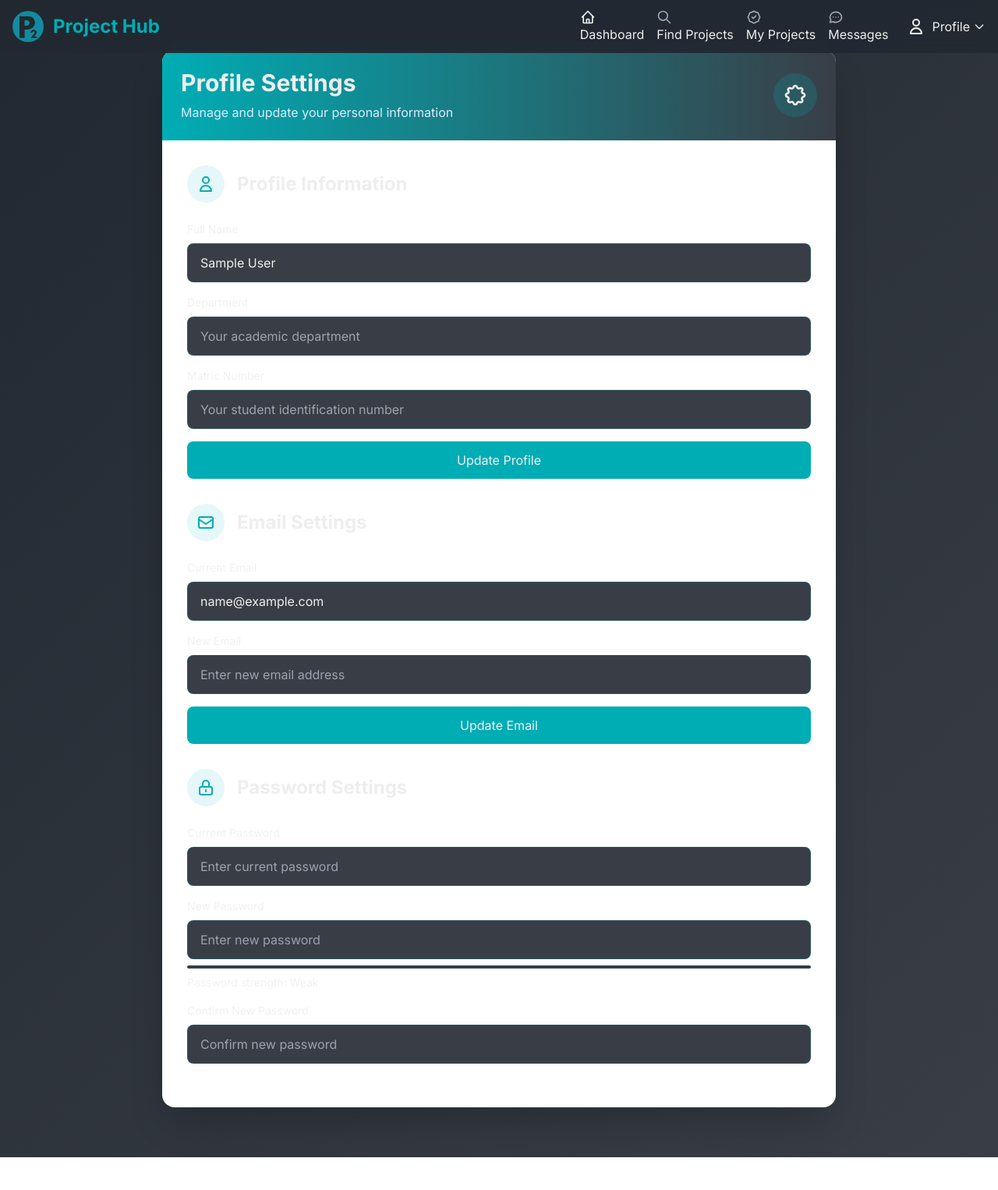
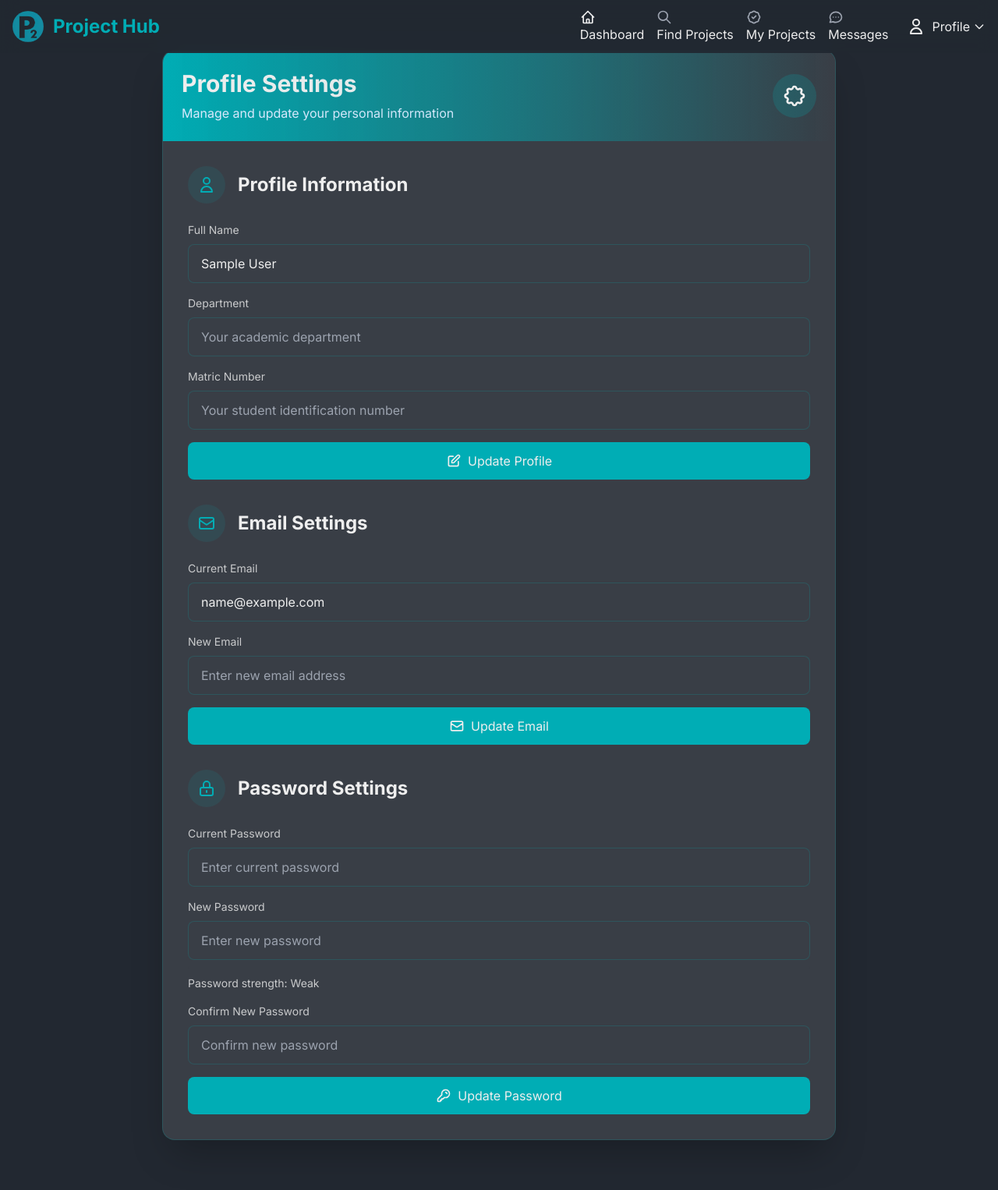
Before and after one commit to muhammed222-lab/project02, a PHP site: page /project_02/student/edit_profile.php in a window 1280 px wide. Shown: the whole page at 78% size. Before the commit the page ends 1484 px from the top, so only its background shows below. Run offline with PHP 8.4, Linux system fonts and the light colour scheme; the visitor is signed in with stand-in values (Sample User, id 1); some libraries are stand-ins or nearby versions.

Commit message:
enhanced edit profile and find project

```diff
--- a/student/edit_profile.php
+++ b/student/edit_profile.php
@@ -113,9 +113,53 @@ if ($_SERVER["REQUEST_METHOD"] == "POST" && isset($_POST['update_password'])) {
     <style>
         body {
             font-family: 'Inter', sans-serif;
-            background: linear-gradient(135deg, #222831 0%, #393E46 100%);
+            background: #222831;
             min-height: 100vh;
             color: #EEEEEE;
+        }
+
+        /* ======================
+           Animations
+           ====================== */
+        @keyframes fadeIn {
+            from {
+                opacity: 0;
+                transform: translateY(20px);
+            }
+            to {
+                opacity: 1;
+                transform: translateY(0);
+            }
+        }
+
+        @keyframes slideIn {
+            from {
+                opacity: 0;
+                transform: translateX(-20px);
+            }
+            to {
+                opacity: 1;
+                transform: translateX(0);
+            }
+        }
+
+        @keyframes pulse {
+            0% {
+                box-shadow: 0 0 0 0 rgba(0, 173, 181, 0.4);
+            }
+            70% {
+                box-shadow: 0 0 0 10px rgba(0, 173, 181, 0);
+            }
+            100% {
+                box-shadow: 0 0 0 0 rgba(0, 173, 181, 0);
+            }
+        }
+
+        .welcome-gradient {
+            background: linear-gradient(to right, #00ADB5, #393E46);
+            -webkit-background-clip: text;
+            -webkit-text-fill-color: transparent;
+            background-clip: text;
         }
 
         /* ======================
@@ -213,7 +257,7 @@ if ($_SERVER["REQUEST_METHOD"] == "POST" && isset($_POST['update_password'])) {
 <body class="antialiased">
     <?php include 'nav.php'; ?>
 
-    <main class="container mx-auto px-4 py-16 max-w-4xl">
+    <main class="container mx-auto px-4 py-16 max-w-4xl animate-[fadeIn_0.6s_ease-out]">
         <?php if (isset($_SESSION['success_message'])): ?>
             <div class="bg-green-50 border-l-4 border-green-500 p-4 mb-6 animate-fade-in" role="alert">
                 <p class="text-green-700"><?php echo $_SESSION['success_message']; unset($_SESSION['success_message']); ?></p>
@@ -226,8 +270,9 @@ if ($_SERVER["REQUEST_METHOD"] == "POST" && isset($_POST['update_password'])) {
             </div>
         <?php endif; ?>
 
-        <div class="bg-white shadow-2xl rounded-2xl overflow-hidden">
-            <div class="bg-gradient-to-r from-[#00ADB5] to-[#393E46] p-6 text-[#EEEEEE]">
+        <div class="bg-[#393E46] shadow-2xl rounded-2xl overflow-hidden border border-[#00ADB5]/20 transform hover:scale-[1.01] transition-all duration-300">
+            <div class="bg-gradient-to-r from-[#00ADB5] to-[#393E46] p-6 text-[#EEEEEE] relative overflow-hidden">
+                <div class="absolute inset-0 bg-gradient-to-r from-[#00ADB5]/0 via-[#00ADB5]/10 to-[#00ADB5]/0 animate-[pulse_3s_infinite]"></div>
                 <div class="flex items-center justify-between">
                     <div>
                         <h1 class="text-3xl font-bold mb-2">Profile Settings</h1>
@@ -243,7 +288,7 @@ if ($_SERVER["REQUEST_METHOD"] == "POST" && isset($_POST['update_password'])) {
 
             <div class="p-8 space-y-8">
                 <!-- Profile Information -->
-                <section>
+                <section class="animate-[slideIn_0.3s_ease-out]">
                     <div class="flex items-center mb-6">
                         <div class="bg-[#00ADB5]/10 p-3 rounded-full mr-4">
                             <svg xmlns="http://www.w3.org/2000/svg" class="h-6 w-6 text-[#00ADB5]" fill="none" viewBox="0 0 24 24" stroke="currentColor">
@@ -288,15 +333,21 @@ if ($_SERVER["REQUEST_METHOD"] == "POST" && isset($_POST['update_password'])) {
                         <button
                             type="submit"
                             name="update_profile"
-                            class="w-full bg-[#00ADB5] text-[#EEEEEE] py-3 rounded-lg hover:bg-[#00ADB5]/90 transition-colors"
+                            class="w-full bg-[#00ADB5] text-[#EEEEEE] py-3 rounded-lg hover:bg-[#00ADB5]/90 transition-colors transform hover:-translate-y-0.5 hover:shadow-lg hover:shadow-[#00ADB5]/20 relative overflow-hidden group"
                         >
-                            Update Profile
+                            <div class="relative z-10 flex items-center justify-center">
+                                <svg xmlns="http://www.w3.org/2000/svg" class="h-5 w-5 mr-2 group-hover:rotate-12 transition-transform" fill="none" viewBox="0 0 24 24" stroke="currentColor">
+                                    <path stroke-linecap="round" stroke-linejoin="round" stroke-width="2" d="M11 5H6a2 2 0 00-2 2v11a2 2 0 002 2h11a2 2 0 002-2v-5m-1.414-9.414a2 2 0 112.828 2.828L11.828 15H9v-2.828l8.586-8.586z" />
+                                </svg>
+                                Update Profile
+                            </div>
+                            <div class="absolute inset-0 bg-gradient-to-r from-[#00ADB5]/0 via-[#00ADB5]/10 to-[#00ADB5]/0 group-hover:translate-x-full transition-transform duration-1000"></div>
                         </button>
                     </form>
                 </section>
 
                 <!-- Email Settings -->
-                <section>
+                <section class="animate-[slideIn_0.4s_ease-out]">
                     <div class="flex items-center mb-6">
                         <div class="bg-[#00ADB5]/10 p-3 rounded-full mr-4">
                             <svg xmlns="http://www.w3.org/2000/svg" class="h-6 w-6 text-[#00ADB5]" fill="none" viewBox="0 0 24 24" stroke="currentColor">
@@ -328,15 +379,21 @@ if ($_SERVER["REQUEST_METHOD"] == "POST" && isset($_POST['update_password'])) {
                         <button
                             type="submit"
                             name="update_email"
-                            class="w-full bg-[#00ADB5] text-[#EEEEEE] py-3 rounded-lg hover:bg-[#00ADB5]/90 transition-colors"
+                            class="w-full bg-[#00ADB5] text-[#EEEEEE] py-3 rounded-lg hover:bg-[#00ADB5]/90 transition-colors transform hover:-translate-y-0.5 hover:shadow-lg hover:shadow-[#00ADB5]/20 relative overflow-hidden group"
                         >
-                            Update Email
+                            <div class="relative z-10 flex items-center justify-center">
+                                <svg xmlns="http://www.w3.org/2000/svg" class="h-5 w-5 mr-2 group-hover:rotate-12 transition-transform" fill="none" viewBox="0 0 24 24" stroke="currentColor">
+                                    <path stroke-linecap="round" stroke-linejoin="round" stroke-width="2" d="M3 8l7.89 5.26a2 2 0 002.22 0L21 8M5 19h14a2 2 0 002-2V7a2 2 0 00-2-2H5a2 2 0 00-2 2v10a2 2 0 002 2z" />
+                                </svg>
+                                Update Email
+                            </div>
+                            <div class="absolute inset-0 bg-gradient-to-r from-[#00ADB5]/0 via-[#00ADB5]/10 to-[#00ADB5]/0 group-hover:translate-x-full transition-transform duration-1000"></div>
                         </button>
                     </form>
                 </section>
 
                 <!-- Password Settings -->
-                <section>
+                <section class="animate-[slideIn_0.5s_ease-out]">
                     <div class="flex items-center mb-6">
                         <div class="bg-[#00ADB5]/10 p-3 rounded-full mr-4">
                             <svg xmlns="http://www.w3.org/2000/svg" class="h-6 w-6 text-[#00ADB5]" fill="none" viewBox="0 0 24 24" stroke="currentColor">
@@ -385,7 +442,15 @@ if ($_SERVER["REQUEST_METHOD"] == "POST" && isset($_POST['update_password'])) {
                         <button
                             type="submit"
                             name="update_password"
-                            Update Password
+                            class="w-full bg-[#00ADB5] text-[#EEEEEE] py-3 rounded-lg hover:bg-[#00ADB5]/90 transition-colors transform hover:-translate-y-0.5 hover:shadow-lg hover:shadow-[#00ADB5]/20 relative overflow-hidden group"
+                        >
+                            <div class="relative z-10 flex items-center justify-center">
+                                <svg xmlns="http://www.w3.org/2000/svg" class="h-5 w-5 mr-2 group-hover:rotate-12 transition-transform" fill="none" viewBox="0 0 24 24" stroke="currentColor">
+                                    <path stroke-linecap="round" stroke-linejoin="round" stroke-width="2" d="M15 7a2 2 0 012 2m4 0a6 6 0 01-7.743 5.743L11 17H9v2H7v2H4a1 1 0 01-1-1v-2.586a1 1 0 01.293-.707l5.964-5.964A6 6 0 1121 9z" />
+                                </svg>
+                                Update Password
+                            </div>
+                            <div class="absolute inset-0 bg-gradient-to-r from-[#00ADB5]/0 via-[#00ADB5]/10 to-[#00ADB5]/0 group-hover:translate-x-full transition-transform duration-1000"></div>
                         </button>
                     </form>
                 </section>
```
Also changed, not shown: student/find_project.php (+43 -11 lines).
